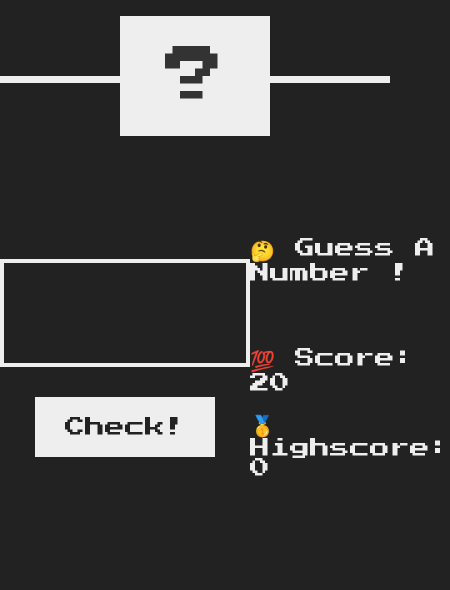
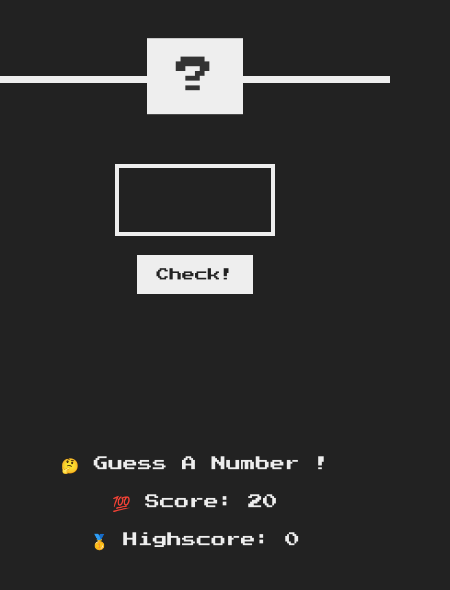
Before and after one commit to reth09/game1, a plain HTML site: page index.html in a window 390 px wide. Shown: the part 212-802 px from the top of the page, 450 px wide, since content can reach past the window. Drawn offline with Linux system fonts and the light colour scheme.

Commit message:
resposive-1

```diff
--- a/style.css
+++ b/style.css
@@ -24,7 +24,29 @@ header {
   height: 35vh;
   border-bottom: 7px solid #eee;
 }
-
+@media (max-width: 520px) {
+  html {
+    font-size: 40%;
+  }
+  main {
+    height: 65vh;
+    color: #eee;
+    display: flex;
+    align-items: center;
+    justify-content: space-around;
+    flex-direction: column;
+  }
+  .right {
+    text-align: center;
+    font-size: 2.3rem !important;
+  }
+  .message {
+    margin-bottom: 0rem !important;
+  }
+  .label-score {
+    margin: 3rem 0 !important;
+  }
+}
 main {
   height: 65vh;
   color: #eee;
```
